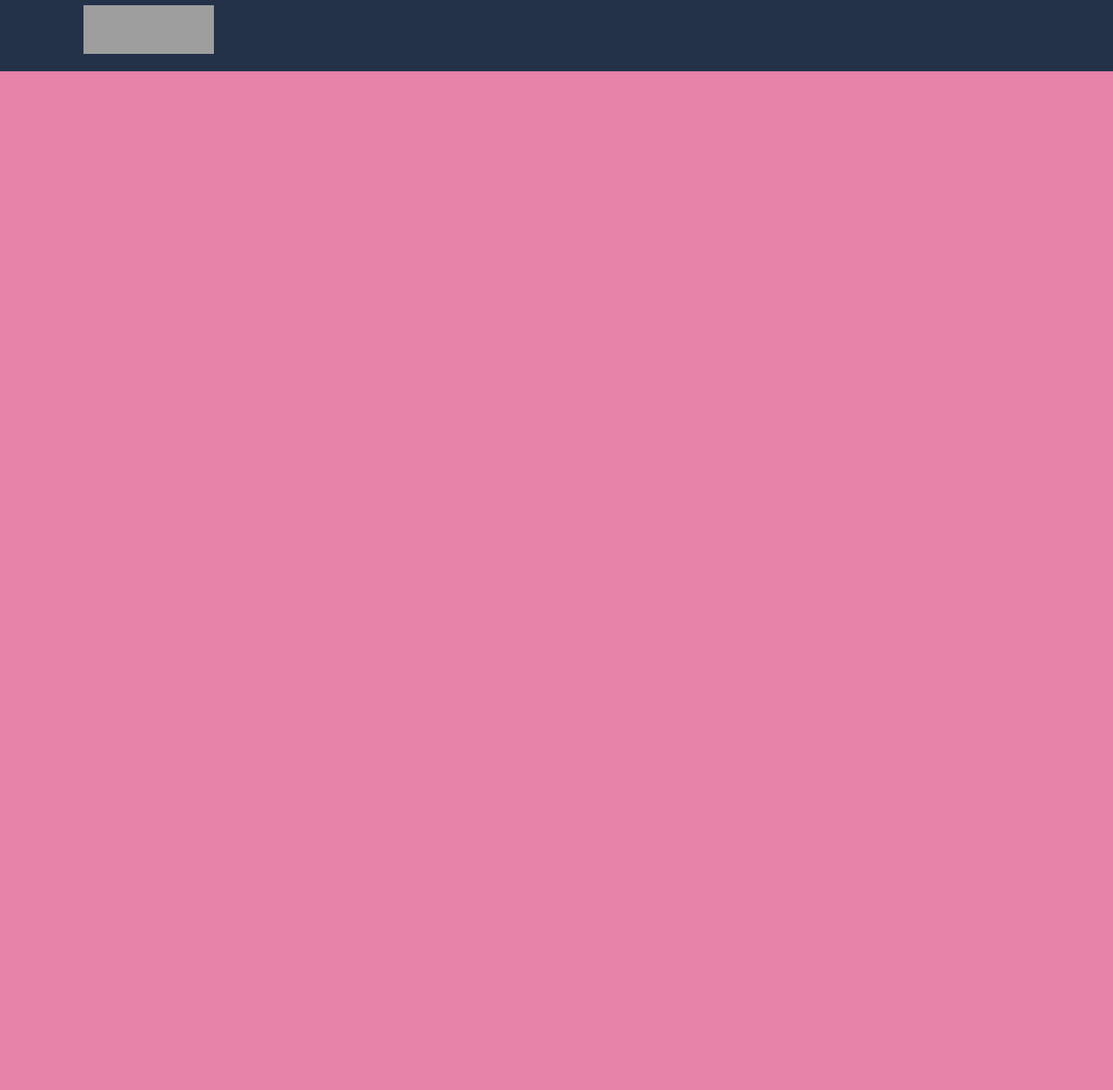
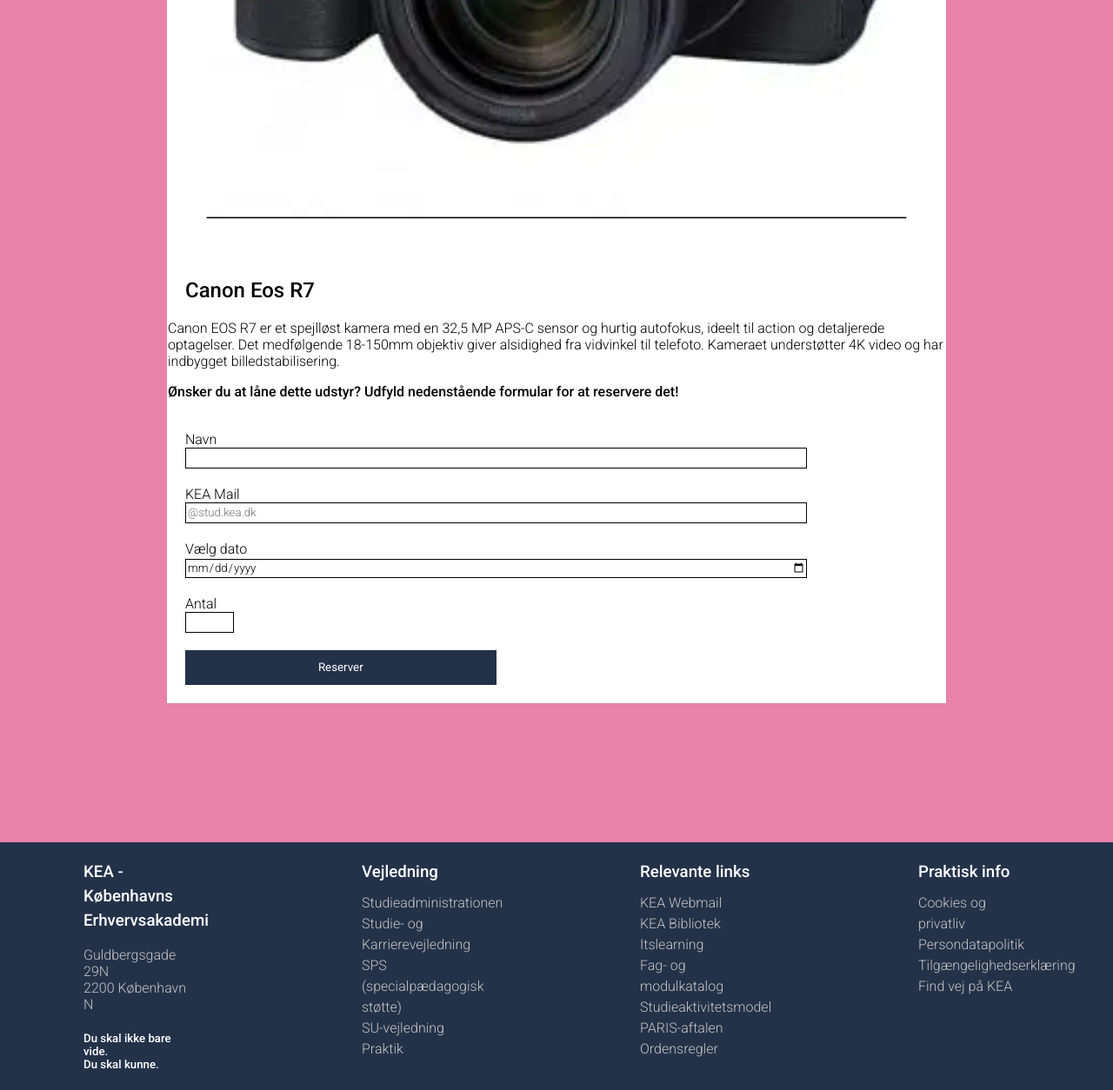
Before and after one commit to TeamOkea/TechLab, a plain HTML site: page single-view.html in a window 1280 px wide. Shown: the part 753-2007 px from the top of the page at 87% size. Before the commit the page ends 835 px from the top, so only its background shows below. Drawn offline with Linux system fonts and the light colour scheme; grey boxes are pictures that could not be loaded.

Commit message:
Lavet single view

```diff
--- a/single-view.css
+++ b/single-view.css
@@ -1,5 +1,5 @@
 body {
-    background-color: #E782A9;
+  background-color: #e782a9;
   overflow-x: hidden;
 }
 
@@ -28,3 +28,78 @@
   margin-top: 0;
   margin-bottom: 10rem;
 }
+
+#canon-eos {
+  width: 100%;
+  scale: 0.9;
+  border-bottom: 2px solid black;
+}
+
+.single-view-form {
+  display: grid;
+  width: 80%;
+  margin-left: 20px;
+  margin-right: 20px;
+  margin-bottom: 20px;
+  margin-top: 0;
+}
+
+h2 {
+  font-family: var(--overskrifter);
+  font-weight: var(--bold);
+  margin: 20px;
+}
+
+label {
+  font-family: var(--overskrifter);
+  font-weight: var(--regular);
+  margin-top: 20px;
+}
+
+#f-name {
+  border: 1px solid black;
+  height: 20px;
+  font-family: var(--overskrifter);
+  font-weight: var(--regular);
+}
+
+#f-email {
+  border: 1px solid black;
+  height: 20px;
+  font-family: var(--overskrifter);
+  font-weight: var(--regular);
+}
+
+#f-dato {
+  border: 1px solid black;
+  height: 20px;
+  margin-top: 2px;
+  font-family: var(--overskrifter);
+  font-weight: var(--regular);
+}
+
+#f-Antal {
+  border: 1px solid black;
+  height: 20px;
+  width: 50px;
+  font-family: var(--overskrifter);
+  font-weight: var(--regular);
+}
+
+#reserver_btn {
+  color: white;
+  background-color: #233249;
+  border: none;
+  font-family: var(--overskrifter);
+  margin-top: 20px;
+  width: 50%;
+  height: 40px;
+}
+
+#reserver_btn:hover {
+  background-color: #7596d8;
+}
+
+#udlaand_p {
+  font-weight: var(--bold);
+}
--- a/single-view.html
+++ b/single-view.html
@@ -1,18 +1,21 @@
 <!DOCTYPE html>
 <html lang="en">
-
   <head>
-    <meta charset="UTF-8">
-    <meta name="viewport" content="width=device-width, initial-scale=1.0">
-    <link rel="stylesheet" href="main.css">
-    <link rel="stylesheet" href="single-view.css">
-    <link rel="preconnect" href="https://fonts.gstatic.com">
-    <link rel="stylesheet" href="https://cdnjs.cloudflare.com/ajax/libs/font-awesome/4.7.0/css/font-awesome.min.css">
-    <link rel="preconnect" href="https://fonts.googleapis.com">
-    <link rel="preconnect" href="https://fonts.gstatic.com" crossorigin>
+    <meta charset="UTF-8" />
+    <meta name="viewport" content="width=device-width, initial-scale=1.0" />
+    <link rel="stylesheet" href="main.css" />
+    <link rel="stylesheet" href="single-view.css" />
+    <link rel="preconnect" href="https://fonts.gstatic.com" />
+    <link
+      rel="stylesheet"
+      href="https://cdnjs.cloudflare.com/ajax/libs/font-awesome/4.7.0/css/font-awesome.min.css"
+    />
+    <link rel="preconnect" href="https://fonts.googleapis.com" />
+    <link rel="preconnect" href="https://fonts.gstatic.com" crossorigin />
     <link
       href="https://fonts.googleapis.com/css2?family=Roboto:ital,wght@0,100;0,300;0,400;0,500;0,700;0,900;1,100;1,300;1,400;1,500;1,700;1,900&display=swap"
-        rel="stylesheet">
+      rel="stylesheet"
+    />
     <title>Single-Veiw</title>
   </head>
 
@@ -25,14 +28,12 @@
           <div class="line"></div>
         </div>
         <div class="logo">
-
-                <a href="index.html"><img src="logo-small.png" alt="logo"></a>
-
+          <a href="index.html"><img src="logo-small.png" alt="logo" /></a>
         </div>
         <div class="desktop">
-
-                <a href="index.html"><img src="logo-main-black-single.png" alt="logo_main"></a>
-
+          <a href="index.html"
+            ><img src="logo-main-black-single.png" alt="logo_main"
+          /></a>
         </div>
 
         <ul class="menu">
@@ -42,74 +43,140 @@
           <li><a href="#">Internationale muligheder</a></li>
           <li><a href="#">Studieliv og Faciliteter</a></li>
         </ul>
-
       </nav>
       <div class="mod-languages">
         <p>EN</p>
-
-
       </div>
       <div class="search">
-
-            <button type="submit" class="search-button"><svg xmlns="http://www.w3.org/2000/svg" x="0px" y="0px"
-                    width="20" height="20" viewBox="0,0,256,256">
-                    <g fill="#ffffff" fill-rule="nonzero" stroke="none" stroke-width="1" stroke-linecap="butt"
-                        stroke-linejoin="miter" stroke-miterlimit="10" stroke-dasharray="" stroke-dashoffset="0"
-                        font-family="none" font-size="none" style="mix-blend-mode: normal">
+        <button type="submit" class="search-button">
+          <svg
+            xmlns="http://www.w3.org/2000/svg"
+            x="0px"
+            y="0px"
+            width="20"
+            height="20"
+            viewBox="0,0,256,256"
+          >
+            <g
+              fill="#ffffff"
+              fill-rule="nonzero"
+              stroke="none"
+              stroke-width="1"
+              stroke-linecap="butt"
+              stroke-linejoin="miter"
+              stroke-miterlimit="10"
+              stroke-dasharray=""
+              stroke-dashoffset="0"
+              font-family="none"
+              font-size="none"
+              style="mix-blend-mode: normal"
+            >
               <g transform="scale(10.66667,10.66667)">
                 <path
-                                d="M10,2c-4.40644,0 -8,3.59357 -8,8c0,4.40643 3.59356,8 8,8c1.84402,0 3.54097,-0.63457 4.89648,-1.68945l5.39649,5.39648c0.25082,0.26124 0.62327,0.36648 0.97371,0.27512c0.35044,-0.09136 0.62411,-0.36503 0.71547,-0.71547c0.09136,-0.35044 -0.01388,-0.72289 -0.27512,-0.97371l-5.39648,-5.39648c1.05488,-1.35551 1.68945,-3.05246 1.68945,-4.89648c0,-4.40643 -3.59356,-8 -8,-8zM10,4c3.32556,0 6,2.67445 6,6c0,3.32555 -2.67444,6 -6,6c-3.32556,0 -6,-2.67445 -6,-6c0,-3.32555 2.67444,-6 6,-6z">
-                            </path>
+                  d="M10,2c-4.40644,0 -8,3.59357 -8,8c0,4.40643 3.59356,8 8,8c1.84402,0 3.54097,-0.63457 4.89648,-1.68945l5.39649,5.39648c0.25082,0.26124 0.62327,0.36648 0.97371,0.27512c0.35044,-0.09136 0.62411,-0.36503 0.71547,-0.71547c0.09136,-0.35044 -0.01388,-0.72289 -0.27512,-0.97371l-5.39648,-5.39648c1.05488,-1.35551 1.68945,-3.05246 1.68945,-4.89648c0,-4.40643 -3.59356,-8 -8,-8zM10,4c3.32556,0 6,2.67445 6,6c0,3.32555 -2.67444,6 -6,6c-3.32556,0 -6,-2.67445 -6,-6c0,-3.32555 2.67444,-6 6,-6z"
+                ></path>
               </g>
             </g>
-                </svg></button>
+          </svg>
+        </button>
       </div>
-
-
-
     </header>
     <main>
       <li><a href="index.html">Forside/Category</a></li>
       <li><a href="sub-category.html">Sub-Category</a></li>
 
-
       <div class="title_container">
         <h1>Canon Eos R7 Mirrorless camera 18-150mm Lens</h1>
       </div>
       <div class="product_container">
-            <img src="" alt="">
-            <p>Lorem ipsum dolor sit amet consectetur adipisicing elit. Ullam iusto excepturi error aspernatur ab sint rerum magni dicta. Distinctio accusamus sapiente amet delectus mollitia modi. Labore suscipit amet reprehenderit magnam?</p>
+        <img
+          id="canon-eos"
+          src="canon-eos-r7-m-18-150mm.webp"
+          alt="camera test billede"
+        />
+        <h2>Canon Eos R7</h2>
+        <p>
+          Canon EOS R7 er et spejlløst kamera med en 32,5 MP APS-C sensor og
+          hurtig autofokus, ideelt til action og detaljerede optagelser. Det
+          medfølgende 18-150mm objektiv giver alsidighed fra vidvinkel til
+          telefoto. Kameraet understøtter 4K video og har indbygget
+          billedstabilisering.
+        </p>
+
+        <p id="udlaand_p">
+          Ønsker du at låne dette udstyr? Udfyld nedenstående formular for at
+          reservere det!
+        </p>
+
+        <form class="single-view-form">
+          <label for="navn"><i class="form_navn"></i> Navn</label>
+          <input type="text" id="f-name" name="firstname" />
+          <label for="email"><i class="form_email"></i> KEA Mail</label>
+          <input
+            type="text"
+            id="f-email"
+            name="email"
+            placeholder="@stud.kea.dk"
+          />
+
+          <label for="dato">Vælg dato</label>
+          <input type="date" id="f-dato" name="dato" />
+
+          <label for="Antal">Antal</label>
+          <input
+            type="number"
+            id="f-Antal"
+            name="Antal"
+            min="1"
+            max="10"
+            required
+          />
+
+          <button id="reserver_btn">Reserver</button>
+        </form>
       </div>
-
     </main>
     <footer>
-
       <div class="footer">
-
         <div class="row">
           <h3>KEA - Københavns Erhvervsakademi</h3>
-                <p>Guldbergsgade 29N<br>2200 København N</p>
-                <h5>Du skal ikke bare vide.<br>Du skal kunne.</h5>
+          <p>Guldbergsgade 29N<br />2200 København N</p>
+          <h5>Du skal ikke bare vide.<br />Du skal kunne.</h5>
           <a href="#"><i class="fa fa-facebook"></i></a>
           <a href="#"><i class="fa fa-linkedin"></i></a>
           <a href="#"><i class="fa fa-instagram"></i></a>
           <a href="#"><i class="fa fa-twitter"></i></a>
           <a href="#"><i class="fa fa-youtube"></i></a>
-                <p><a title="Find vores podcasts på Podbean" href="http://keacph.podbean.com" target="_blank"
-                        rel="noopener" onclick="saAutomatedLink(this, 'outbound');"><img
-                            style="width: 150px; height: 56px; border: none;"
-                            src="//www.podbean.com/images/badges/w600.png" alt="Download app'en til Podbean"></a>
+          <p>
+            <a
+              title="Find vores podcasts på Podbean"
+              href="http://keacph.podbean.com"
+              target="_blank"
+              rel="noopener"
+              onclick="saAutomatedLink(this, 'outbound');"
+              ><img
+                style="width: 150px; height: 56px; border: none"
+                src="//www.podbean.com/images/badges/w600.png"
+                alt="Download app'en til Podbean"
+            /></a>
           </p>
         </div>
 
         <div class="row">
           <h3>Vejledning</h3>
           <ul>
-                    <li><a href="/studiehandbog/studieadministration">Studieadministrationen</a></li>
-                    <li><a href="/studiehandbog/studie-og-karrierevejledning">Studie- og
-                            Karrierevejledning</a></li>
-                    <li><a href="/studiehandbog/sps">SPS (specialpædagogisk
-                            støtte)</a>
+            <li>
+              <a href="/studiehandbog/studieadministration"
+                >Studieadministrationen</a
+              >
+            </li>
+            <li>
+              <a href="/studiehandbog/studie-og-karrierevejledning"
+                >Studie- og Karrierevejledning</a
+              >
+            </li>
+            <li>
+              <a href="/studiehandbog/sps">SPS (specialpædagogisk støtte)</a>
             </li>
             <li><a href="/studiehandbog/su">SU-vejledning</a></li>
             <li><a href="/praktik">Praktik</a></li>
@@ -120,28 +187,36 @@
           <h3>Relevante links</h3>
           <ul>
             <li><a href="https://outlook.office.com/">KEA Webmail</a></li>
-                    <li><a href="http://bibliotek.kea.dk/">KEA
-                            Bibliotek</a>
+            <li><a href="http://bibliotek.kea.dk/">KEA Bibliotek</a></li>
+            <li>
+              <a href="https://kea-fronter.itslearning.com/">Itslearning</a>
             </li>
-                    <li><a href="https://kea-fronter.itslearning.com/">Itslearning</a>
+            <li><a href="https://katalog.kea.dk/">Fag- og modulkatalog</a></li>
+            <li>
+              <a href="/studiehandbog/studieaktivitetsmodel"
+                >Studieaktivitetsmodel</a
+              >
             </li>
-                    <li><a href="https://katalog.kea.dk/">Fag- og
-                            modulkatalog</a></li>
-                    <li><a href="/studiehandbog/studieaktivitetsmodel">Studieaktivitetsmodel</a></li>
             <li><a href="/?Itemid=1105">PARIS-aftalen</a></li>
-                    <li><a href="https://kea.dk/ordensregler">Ordensregler</a>
-                    </li>
+            <li><a href="https://kea.dk/ordensregler">Ordensregler</a></li>
           </ul>
         </div>
 
         <div class="row">
           <h3>Praktisk info</h3>
           <ul>
-                    <li><a href="https://kea.dk/cookies-og-privatliv">Cookies og
-                            privatliv</a></li>
-                    <li><a href="https://kea.dk/persondatapolitik">Persondatapolitik</a>
+            <li>
+              <a href="https://kea.dk/cookies-og-privatliv"
+                >Cookies og privatliv</a
+              >
             </li>
-                    <li><a href="https://www.was.digst.dk/kea-dk">Tilgængelighedserklæring</a>
+            <li>
+              <a href="https://kea.dk/persondatapolitik">Persondatapolitik</a>
+            </li>
+            <li>
+              <a href="https://www.was.digst.dk/kea-dk"
+                >Tilgængelighedserklæring</a
+              >
             </li>
             <li><a href="/studiehandbog/adresser">Find vej på KEA</a></li>
           </ul>
@@ -149,7 +224,5 @@
       </div>
     </footer>
     <script src="menu.js"></script>
-
   </body>
-
 </html>
```
Also changed, not shown: canon-eos-r7-m-18-150mm.webp (added). Lines whose indentation alone changed are shown as unchanged.
